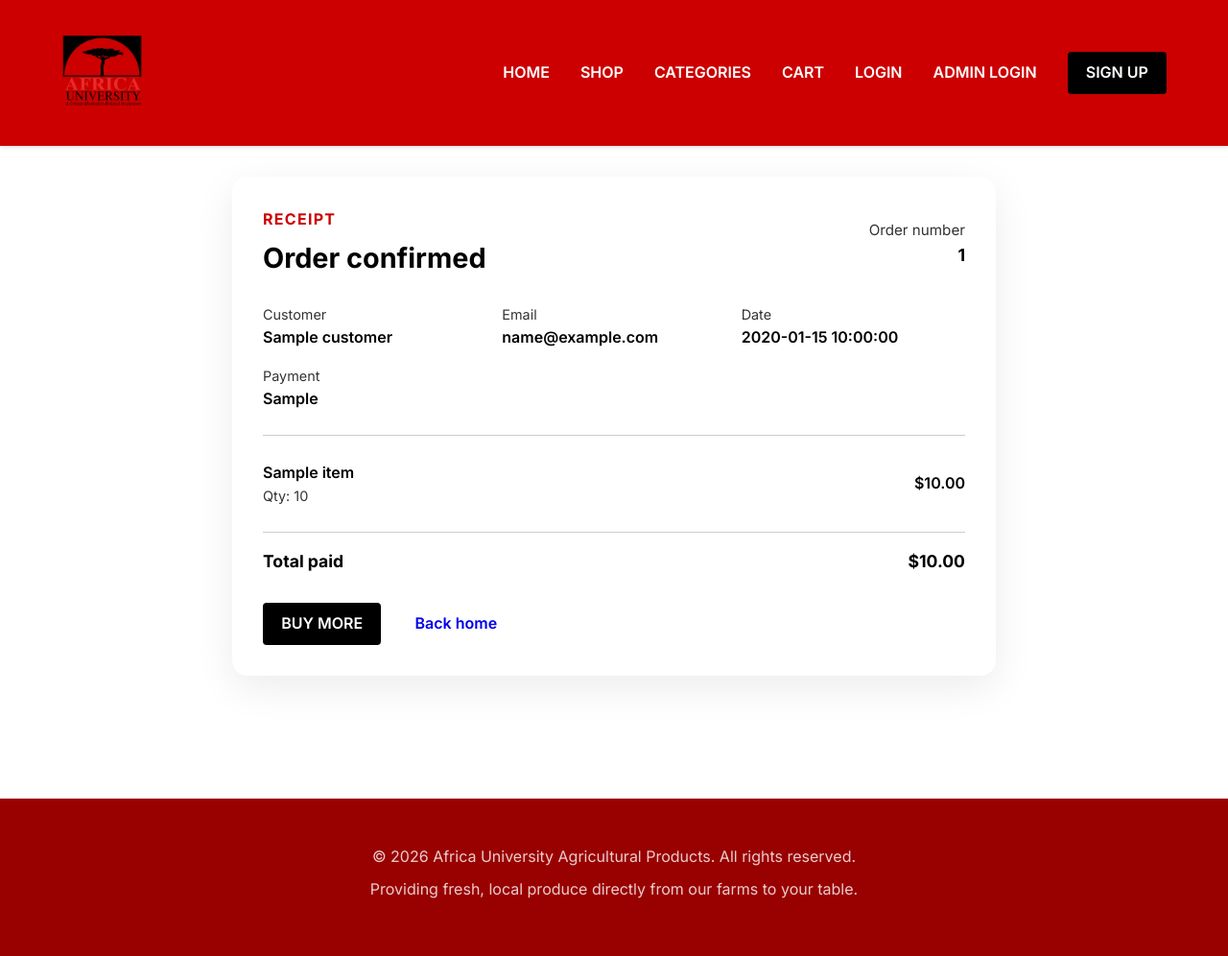
After one commit to Africa-University/Africa_University_Market, a Flask app: template templates/receipt.html in a window 1280 px wide. The commit adds this page. Shown: the whole page at 96% size. Run offline with Flask 3, Linux system fonts and the light colour scheme; the template is opened without the code that fills it: most values are stand-ins (such as "Sample title", 1, 10 or a date in 2020).

Commit message:
feat: Implement checkout process and receipt generation

```diff
--- a/app.py
+++ b/app.py
@@ -1,3 +1,4 @@
+from datetime import datetime, timezone
 from functools import wraps
 from flask import (
     Flask,
@@ -13,7 +14,7 @@ from flask import (
 from flask_sqlalchemy import SQLAlchemy
 from werkzeug.security import generate_password_hash, check_password_hash
 from config import Config
-from models import db, Product
+from models import db, Product, Category
 import os
 
 from werkzeug.utils import secure_filename
@@ -40,20 +41,6 @@ class User(db.Model):
         return self.role == "admin"
 
 
-# =========================
-# CATEGORY MODEL
-# =========================
-class Category(db.Model):
-    __tablename__ = "categories"
-
-    id = db.Column(db.Integer, primary_key=True)
-    name = db.Column(db.String(100), nullable=False, unique=True)
-
-    products = db.relationship(
-        "Product",
-        backref="category",
-        lazy=True
-    )
 # =========================
 # DECORATORS
 # =========================
@@ -270,13 +257,44 @@ def remove_from_cart(product_id):
 
 @app.route("/checkout", methods=["POST"])
 def checkout():
-    if not session.get("cart"):
+    cart_items = get_cart_items()
+
+    if not cart_items:
         flash("Your cart is empty.", "warning")
         return redirect(url_for("cart"))
 
+    total = round(sum(item["price"] * item["quantity"] for item in cart_items), 2)
+    receipt = {
+        "order_number": f"AU-{datetime.now(timezone.utc).strftime('%Y%m%d%H%M%S')}",
+        "date": datetime.now(timezone.utc).strftime("%B %d, %Y at %I:%M %p"),
+        "customer": g.user.fullname if g.user else "Guest Customer",
+        "email": g.user.email if g.user else "",
+        "line_items": [
+            {
+                "name": item["name"],
+                "quantity": item["quantity"],
+                "price": round(float(item["price"]), 2),
+                "subtotal": round(float(item["price"] * item["quantity"]), 2),
+            }
+            for item in cart_items
+        ],
+        "total": total,
+        "payment_method": "Cash on pickup",
+    }
+
     session["cart"] = []
-    flash("Checkout completed successfully. Thank you!", "success")
-    return redirect(url_for("home"))
+    session["last_receipt"] = receipt
+    flash(f"Checkout completed successfully. Receipt #{receipt['order_number']} is ready.", "success")
+    return redirect(url_for("receipt"))
+
+
+@app.route("/receipt")
+def receipt():
+    receipt_data = session.get("last_receipt")
+    if not receipt_data:
+        flash("No receipt available yet.", "info")
+        return redirect(url_for("home"))
+    return render_template("receipt.html", receipt=receipt_data)
 
 
 @app.route("/register", methods=["GET", "POST"])
--- a/templates/admin.html
+++ b/templates/admin.html
@@ -335,3 +335,4 @@
     color: #666;
 }
 </style>
+{% endblock %}
--- /dev/null
+++ b/templates/receipt.html
@@ -0,0 +1,62 @@
+{% extends "base.html" %}
+
+{% block title %}Receipt - Africa University Market{% endblock %}
+{% block meta_description %}Your purchase receipt from Africa University Market.{% endblock %}
+
+{% block content %}
+<section class="container" style="margin: 2rem auto 4rem; max-width: 860px;">
+    <div class="card" style="padding: 2rem; border-radius: 1rem; box-shadow: 0 12px 40px rgba(0,0,0,0.08);">
+        <div style="display: flex; justify-content: space-between; align-items: center; gap: 1rem; flex-wrap: wrap; margin-bottom: 1.5rem;">
+            <div>
+                <p style="margin: 0; color: var(--primary-color); font-weight: 700; text-transform: uppercase; letter-spacing: 0.08em;">Receipt</p>
+                <h2 style="margin: 0.25rem 0 0; font-size: 1.8rem;">Order confirmed</h2>
+            </div>
+            <div style="text-align: right;">
+                <div style="font-size: 0.95rem; color: var(--text-secondary);">Order number</div>
+                <div style="font-weight: 700; font-size: 1.1rem;">{{ receipt.order_number }}</div>
+            </div>
+        </div>
+
+        <div style="display: grid; gap: 1rem; grid-template-columns: repeat(auto-fit, minmax(220px, 1fr)); margin-bottom: 1.5rem;">
+            <div>
+                <div style="font-size: 0.9rem; color: var(--text-secondary);">Customer</div>
+                <div style="font-weight: 600;">{{ receipt.customer }}</div>
+            </div>
+            <div>
+                <div style="font-size: 0.9rem; color: var(--text-secondary);">Email</div>
+                <div style="font-weight: 600;">{{ receipt.email or 'Not provided' }}</div>
+            </div>
+            <div>
+                <div style="font-size: 0.9rem; color: var(--text-secondary);">Date</div>
+                <div style="font-weight: 600;">{{ receipt.date }}</div>
+            </div>
+            <div>
+                <div style="font-size: 0.9rem; color: var(--text-secondary);">Payment</div>
+                <div style="font-weight: 600;">{{ receipt.payment_method }}</div>
+            </div>
+        </div>
+
+        <div style="border-top: 1px solid var(--border-color); border-bottom: 1px solid var(--border-color); padding: 1rem 0; margin-bottom: 1rem;">
+            {% for item in receipt.line_items %}
+            <div style="display: flex; justify-content: space-between; align-items: center; padding: 0.6rem 0; gap: 1rem;">
+                <div>
+                    <div style="font-weight: 600;">{{ item.name }}</div>
+                    <div style="font-size: 0.9rem; color: var(--text-secondary);">Qty: {{ item.quantity }}</div>
+                </div>
+                <div style="font-weight: 600;">${{ "%.2f"|format(item.subtotal) }}</div>
+            </div>
+            {% endfor %}
+        </div>
+
+        <div style="display: flex; justify-content: space-between; align-items: center; font-size: 1.1rem; font-weight: 700;">
+            <span>Total paid</span>
+            <span>${{ "%.2f"|format(receipt.total) }}</span>
+        </div>
+
+        <div style="margin-top: 1.8rem; display: flex; gap: 1rem; flex-wrap: wrap;">
+            <a href="{{ url_for('products') }}" class="btn btn-primary">Buy more</a>
+            <a href="{{ url_for('home') }}" class="btn btn-secondary">Back home</a>
+        </div>
+    </div>
+</section>
+{% endblock %}
```
Also changed, not shown: models.py (+14 -0 lines), tests/test_cart.py (+7 -3 lines), instance/market.db.
